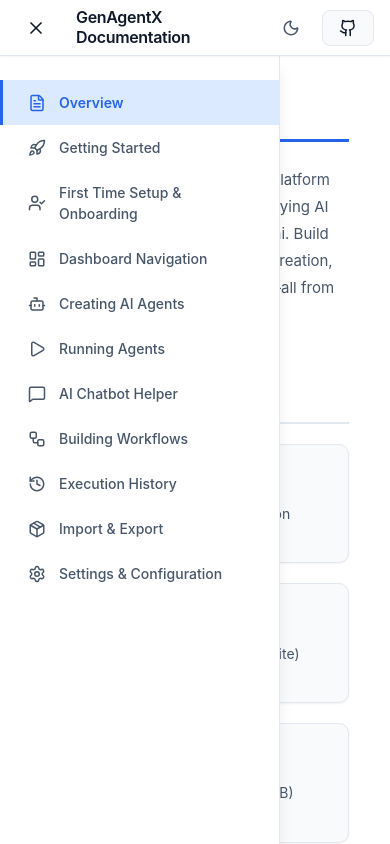
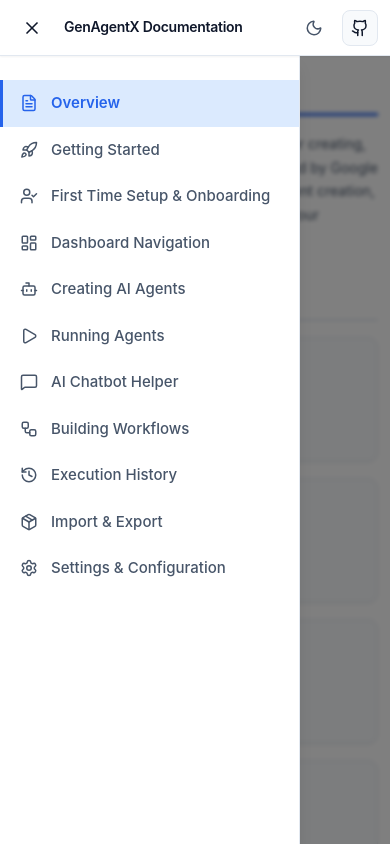
Before and after one commit to suhas991/GenAgentXDocs, a React (Vite) app: page /#/overview in a window 390 px wide. Shown: the top 844 px of the page. Built offline with nearby package versions, Linux system fonts and the light colour scheme.

Commit message:
enhanced UL

```diff
--- a/index.html
+++ b/index.html
@@ -3,8 +3,9 @@
   <head>
     <meta charset="UTF-8" />
     <link rel="icon" type="image/svg+xml" href="/vite.svg" />
-    <meta name="viewport" content="width=device-width, initial-scale=1.0" />
-    <title>genagentxdocs</title>
+    <meta name="viewport" content="width=device-width, initial-scale=1.0, maximum-scale=5.0, user-scalable=yes" />
+    <meta name="description" content="GenAgentX Documentation - Complete guide for AI agent creation and management" />
+    <title>GenAgentX Documentation</title>
   </head>
   <body>
     <div id="root"></div>
--- a/src/App.css
+++ b/src/App.css
@@ -361,3 +361,153 @@
 .step-list li p {
   margin-bottom: 0;
 }
+
+/* Mobile Responsive Styles */
+@media (max-width: 768px) {
+  .doc-page h1 {
+    font-size: 28px;
+    margin-bottom: 20px;
+    padding-bottom: 12px;
+  }
+
+  .doc-page h2 {
+    font-size: 22px;
+    margin-top: 36px;
+    margin-bottom: 16px;
+  }
+
+  .doc-page h3 {
+    font-size: 18px;
+    margin-top: 28px;
+    margin-bottom: 12px;
+  }
+
+  .doc-page h4 {
+    font-size: 16px;
+    margin-top: 24px;
+  }
+
+  .doc-page p,
+  .doc-page li {
+    font-size: 14px;
+    line-height: 1.7;
+  }
+
+  .doc-page pre {
+    padding: 16px;
+    border-radius: 8px;
+    font-size: 13px;
+    overflow-x: auto;
+    -webkit-overflow-scrolling: touch;
+  }
+
+  .doc-page pre code {
+    font-size: 13px;
+  }
+
+  .copy-btn {
+    padding: 6px 10px;
+    font-size: 12px;
+    top: 10px;
+    right: 10px;
+  }
+
+  .feature-list {
+    grid-template-columns: 1fr;
+    gap: 16px;
+  }
+
+  .feature-item {
+    padding: 20px;
+  }
+
+  .info-box {
+    padding: 16px 18px;
+    margin-bottom: 20px;
+  }
+
+  .doc-page table {
+    font-size: 13px;
+    display: block;
+    overflow-x: auto;
+    -webkit-overflow-scrolling: touch;
+  }
+
+  .doc-page th,
+  .doc-page td {
+    padding: 10px 12px;
+    font-size: 13px;
+  }
+
+  .step-list li {
+    padding-left: 45px;
+    margin-bottom: 28px;
+  }
+
+  .step-list li::before {
+    width: 28px;
+    height: 28px;
+    font-size: 14px;
+  }
+
+  .step-list li strong {
+    font-size: 15px;
+  }
+}
+
+@media (max-width: 480px) {
+  .doc-page h1 {
+    font-size: 24px;
+    margin-bottom: 16px;
+  }
+
+  .doc-page h2 {
+    font-size: 20px;
+    margin-top: 32px;
+  }
+
+  .doc-page h3 {
+    font-size: 17px;
+  }
+
+  .doc-page p,
+  .doc-page li {
+    font-size: 14px;
+  }
+
+  .doc-page ul,
+  .doc-page ol {
+    padding-left: 20px;
+  }
+
+  .doc-page pre {
+    padding: 12px;
+    margin-left: -12px;
+    margin-right: -12px;
+    border-radius: 0;
+  }
+
+  .feature-item {
+    padding: 16px;
+  }
+
+  .info-box {
+    padding: 14px 16px;
+    border-radius: 6px;
+  }
+
+  .doc-page code {
+    font-size: 12px;
+    padding: 2px 6px;
+  }
+
+  .step-list li {
+    padding-left: 40px;
+  }
+
+  .step-list li::before {
+    width: 26px;
+    height: 26px;
+    font-size: 13px;
+  }
+}
--- a/src/components/Layout.css
+++ b/src/components/Layout.css
@@ -160,6 +160,20 @@
   display: flex;
   flex: 1;
   overflow: hidden;
+  position: relative;
+}
+
+/* Sidebar Overlay for Mobile */
+.sidebar-overlay {
+  display: none;
+  position: fixed;
+  top: 0;
+  left: 0;
+  right: 0;
+  bottom: 0;
+  background-color: rgba(0, 0, 0, 0.5);
+  z-index: 98;
+  backdrop-filter: blur(2px);
 }
 
 /* Sidebar */
@@ -253,34 +267,106 @@
 /* Responsive Design */
 @media (max-width: 1024px) {
   .docs-content {
-    padding: 40px 32px;
+    padding: 32px 24px;
+    margin: 0 auto;
   }
 }
 
 @media (max-width: 768px) {
   .docs-header {
     padding: 0 16px;
-    height: 56px;
+    height: 60px;
+  }
+
+  .header-left {
+    gap: 12px;
   }
 
   .header-left h1 {
     font-size: 16px;
   }
 
+  .menu-toggle {
+    padding: 8px;
+  }
+
+  .sidebar-overlay {
+    display: block;
+  }
+
   .docs-sidebar {
     position: fixed;
     left: 0;
-    top: 56px;
+    top: 60px;
     z-index: 99;
     box-shadow: var(--shadow-lg);
-    height: calc(100vh - 56px);
+    height: calc(100vh - 60px);
+    width: 280px;
+  }
+
+  .docs-sidebar.closed {
+    transform: translateX(-100%);
   }
 
   .docs-content {
-    padding: 24px 16px;
+    padding: 20px 16px;
+    margin: 0;
   }
 
   .github-link span {
     display: none;
   }
+
+  .github-link {
+    padding: 8px 12px;
+  }
+
+  .nav-item {
+    padding: 14px 20px;
+    font-size: 15px;
+  }
+
+  .theme-toggle,
+  .menu-toggle {
+    min-width: 40px;
+    min-height: 40px;
+  }
 }
+
+@media (max-width: 480px) {
+  .docs-header {
+    padding: 0 12px;
+    height: 56px;
+  }
+
+  .header-left h1 {
+    font-size: 14px;
+    max-width: 180px;
+    overflow: hidden;
+    text-overflow: ellipsis;
+    white-space: nowrap;
+  }
+
+  .header-right {
+    gap: 8px;
+  }
+
+  .docs-sidebar {
+    width: 85vw;
+    max-width: 300px;
+    top: 56px;
+    height: calc(100vh - 56px);
+  }
+
+  .docs-content {
+    padding: 16px 12px;
+  }
+
+  .nav-item {
+    padding: 12px 16px;
+  }
+
+  .github-link {
+    padding: 8px;
+  }
+}
--- a/src/components/Layout.jsx
+++ b/src/components/Layout.jsx
@@ -27,6 +27,7 @@ const Layout = ({ children }) => {
 
   const toggleSidebar = () => setSidebarOpen(!sidebarOpen);
   const toggleTheme = () => setTheme(theme === 'light' ? 'dark' : 'light');
+  const closeSidebar = () => setSidebarOpen(false);
 
   const navItems = [
     { path: '/overview', label: 'Overview', icon: FileText },
@@ -69,6 +70,15 @@ const Layout = ({ children }) => {
       </header>
 
       <div className="docs-body">
+        {/* Mobile Overlay */}
+        {sidebarOpen && (
+          <div
+            className="sidebar-overlay"
+            onClick={closeSidebar}
+            aria-hidden="true"
+          />
+        )}
+
         {/* Sidebar */}
         <aside className={`docs-sidebar ${sidebarOpen ? 'open' : 'closed'}`}>
           <nav className="sidebar-nav">
@@ -79,6 +89,7 @@ const Layout = ({ children }) => {
                   key={item.path}
                   to={item.path}
                   className={`nav-item ${location.pathname === item.path ? 'active' : ''}`}
+                  onClick={closeSidebar}
                 >
                   <IconComponent className="nav-icon" size={18} />
                   <span className="nav-label">{item.label}</span>
--- a/src/index.css
+++ b/src/index.css
@@ -18,6 +18,12 @@
   -webkit-font-smoothing: antialiased;
   -moz-osx-font-smoothing: grayscale;
   -webkit-text-size-adjust: 100%;
+}
+
+/* Mobile Touch Improvements */
+html {
+  -webkit-tap-highlight-color: transparent;
+  touch-action: manipulation;
 }
 
 /* Body */
```
